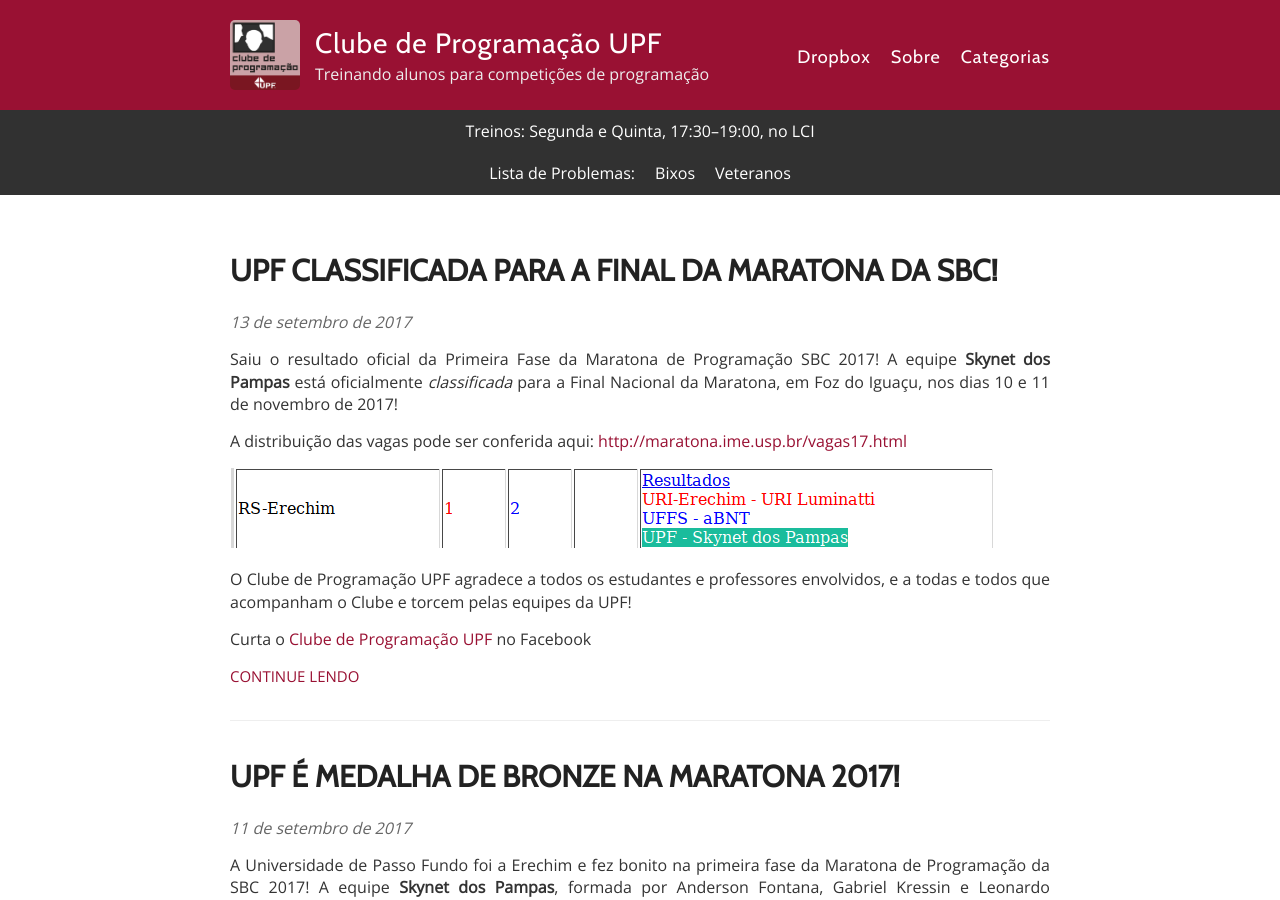
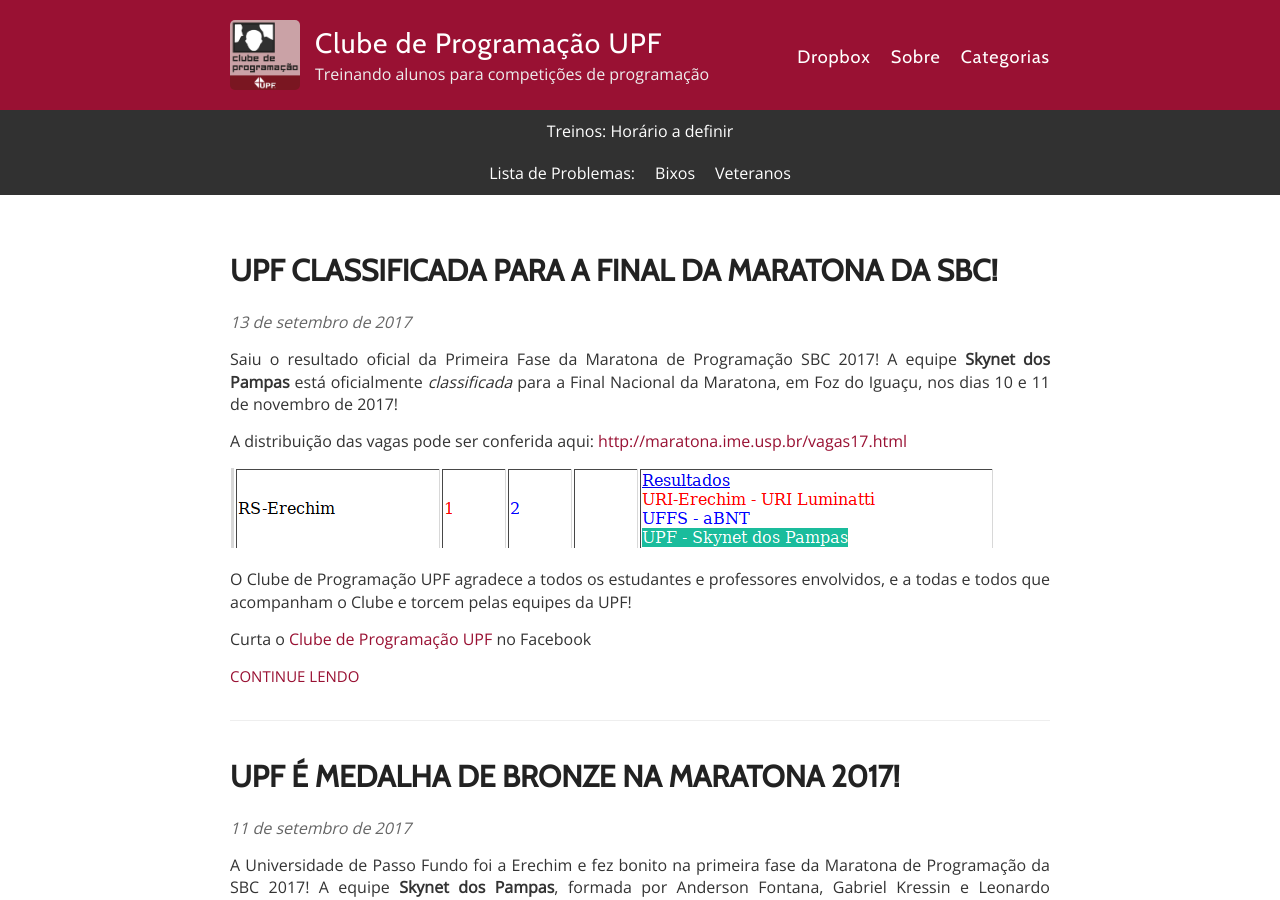
Before and after one commit to maratonaupf/maratonaupf.github.io, a Jekyll site: the page built from index.html, in a window 1280 px wide and 900 px high. Built offline with Jekyll 4.4.1, drawn with Linux system fonts in a browser that asks for light colours; the list of posts is cut into pages by our own code.

Commit message:
Horários aguardando redefinição

```diff
--- a/_layouts/default.html
+++ b/_layouts/default.html
@@ -43,7 +43,7 @@
       </div>
 
       <div class="nav-info site-navigation">
-        <p style="text-align: center; ">Treinos: Segunda e Quinta, 17:30–19:00, no LCI</p>
+        <p style="text-align: center; ">Treinos: Horário a definir</p>
       </div>
       <div class="nav-info site-navigation">
         <ul class="menu">
```
